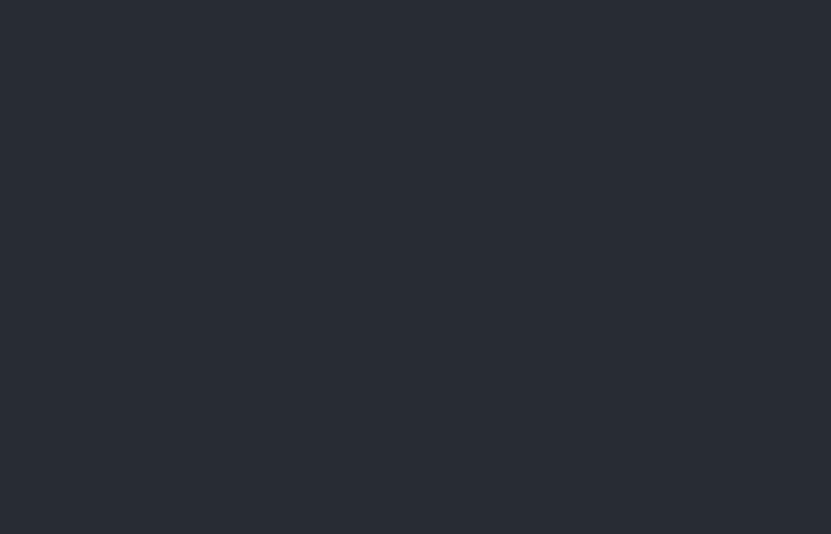
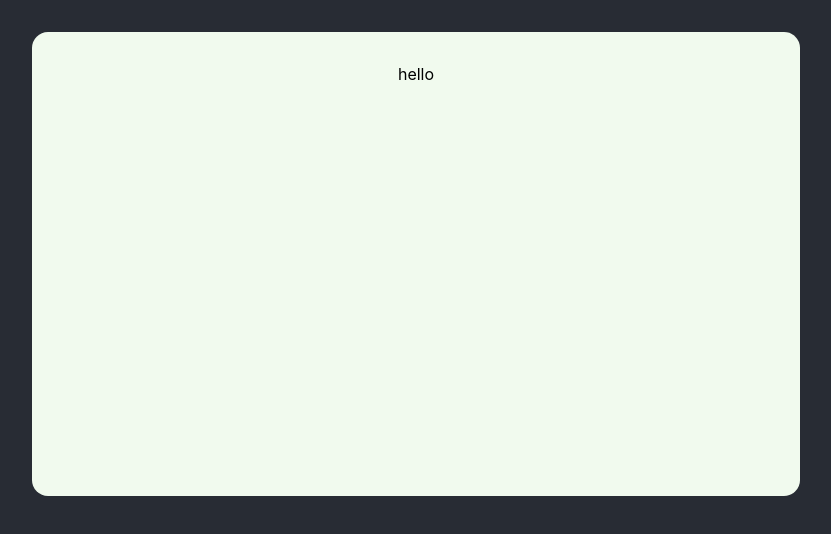
Before and after one commit to owenmedina/dsm-todo, a React (Create React App) app: page / in a window 1280 px wide. Shown: the top 534 px of the page, without its empty margins (224-1055 px from the left). Built offline with nearby package versions, Linux system fonts and the light colour scheme.

Commit message:
Add TypeScript and ToDo styling and remove unused files

```diff
--- a/package.json
+++ b/package.json
@@ -8,9 +8,14 @@
     "@testing-library/jest-dom": "^5.12.0",
     "@testing-library/react": "^11.2.6",
     "@testing-library/user-event": "^12.8.3",
+    "@types/jest": "^26.0.23",
+    "@types/node": "^15.0.2",
+    "@types/react": "^17.0.5",
+    "@types/react-dom": "^17.0.3",
     "react": "^17.0.2",
     "react-dom": "^17.0.2",
     "react-scripts": "4.0.3",
+    "typescript": "^4.2.4",
     "web-vitals": "^1.1.2"
   },
   "scripts": {
--- a/src/App.css
+++ b/src/App.css
@@ -1,8 +1,15 @@
 .App {
   text-align: center;
   height: 100vh;
+  background-color: #282c34;
 
-  background-color: #282c34;
+  margin: 0;
+  padding: 0;
+  box-sizing: border-box;
+
+  display: flex;
+  align-items: center;
+  justify-content: center;
 }
 
 /* .App-logo {
--- a/src/App.js
+++ /dev/null
@@ -1,7 +0,0 @@
-import "./App.css";
-
-function App() {
-  return <div className="App"></div>;
-}
-
-export default App;
--- /dev/null
+++ b/src/App.tsx
@@ -0,0 +1,8 @@
+import "./App.css";
+import ToDo from './components/ToDo';
+
+function App() {
+  return <div className="App"><ToDo /></div>;
+}
+
+export default App;
--- /dev/null
+++ b/src/components/ToDo.tsx
@@ -0,0 +1,25 @@
+import { Container } from "@material-ui/core";
+import Box from "@material-ui/core/Box";
+import React from "react";
+import { makeStyles } from "@material-ui/core";
+
+const useStyles = makeStyles({
+    root: {
+        alignSelf: 'flex-start',
+
+        minHeight: '50%',
+        width: '50%',
+        marginTop: '2rem',
+        padding: '2rem 4rem',
+        backgroundColor: '#f1faee',
+        borderRadius: '1rem'
+    }
+});
+function ToDo() {
+    const classes = useStyles();
+    return (<Box className={classes.root}>
+        <Container><span>hello</span></Container>
+        </Box>);
+}
+
+export default ToDo;
--- a/src/index.js
+++ /dev/null
@@ -1,17 +0,0 @@
-import React from 'react';
-import ReactDOM from 'react-dom';
-import './index.css';
-import App from './App';
-import reportWebVitals from './reportWebVitals';
-
-ReactDOM.render(
-  <React.StrictMode>
-    <App />
-  </React.StrictMode>,
-  document.getElementById('root')
-);
-
-// If you want to start measuring performance in your app, pass a function
-// to log results (for example: reportWebVitals(console.log))
-// or send to an analytics endpoint. Learn more: https://bit.ly/CRA-vitals
-reportWebVitals();
--- /dev/null
+++ b/src/index.tsx
@@ -0,0 +1,17 @@
+import React from "react";
+import ReactDOM from 'react-dom';
+import './index.css';
+import App from './App';
+// import reportWebVitals from './reportWebVitals';
+
+ReactDOM.render(
+  <React.StrictMode>
+    <App />
+  </React.StrictMode>,
+  document.getElementById('root')
+);
+
+// // If you want to start measuring performance in your app, pass a function
+// // to log results (for example: reportWebVitals(console.log))
+// // or send to an analytics endpoint. Learn more: https://bit.ly/CRA-vitals
+// reportWebVitals();
--- /dev/null
+++ b/src/react-app-env.d.ts
@@ -0,0 +1 @@
+/// <reference types="react-scripts" />
--- a/src/reportWebVitals.js
+++ /dev/null
@@ -1,13 +0,0 @@
-const reportWebVitals = onPerfEntry => {
-  if (onPerfEntry && onPerfEntry instanceof Function) {
-    import('web-vitals').then(({ getCLS, getFID, getFCP, getLCP, getTTFB }) => {
-      getCLS(onPerfEntry);
-      getFID(onPerfEntry);
-      getFCP(onPerfEntry);
-      getLCP(onPerfEntry);
-      getTTFB(onPerfEntry);
-    });
-  }
-};
-
-export default reportWebVitals;
```
Also changed, not shown: tsconfig.json (added, +26 -0 lines), src/setupTests.tsx (renamed from src/setupTests.js), 2 other files (tests, documents, lock files or other folders).
